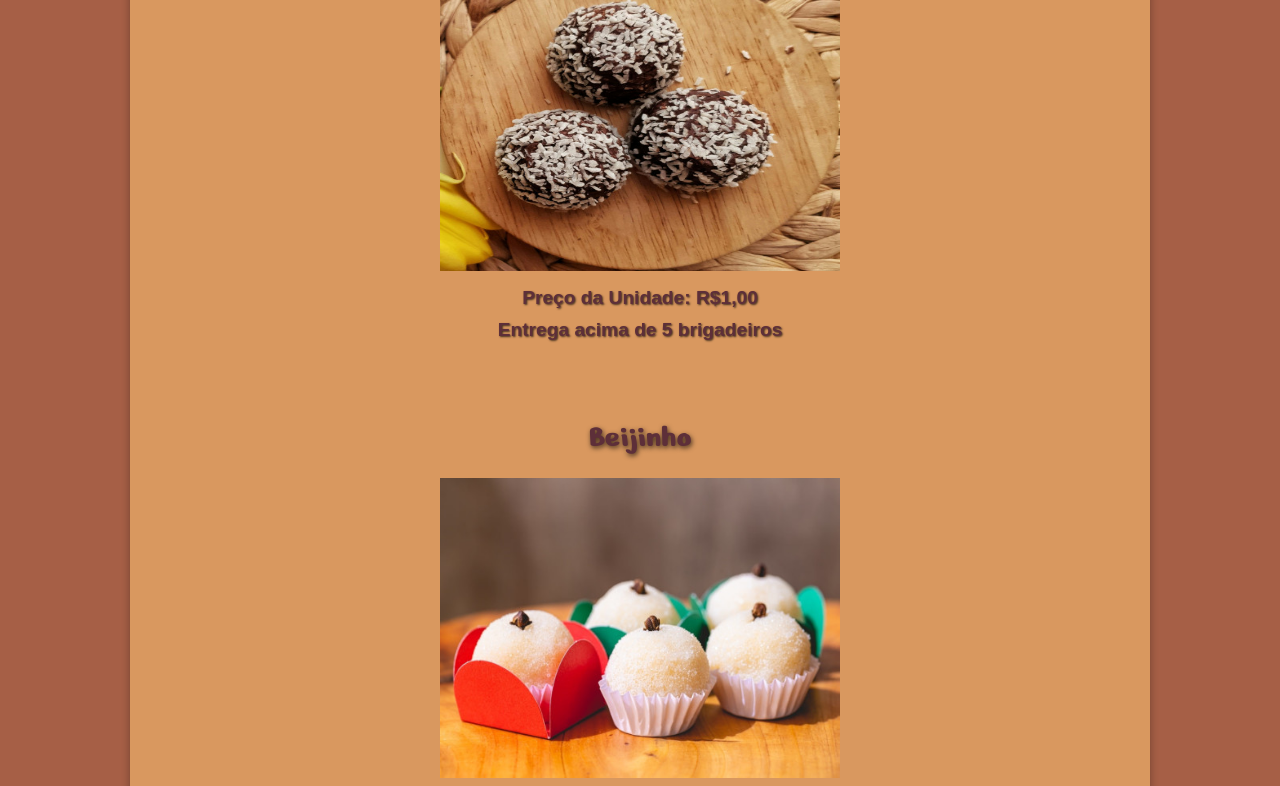
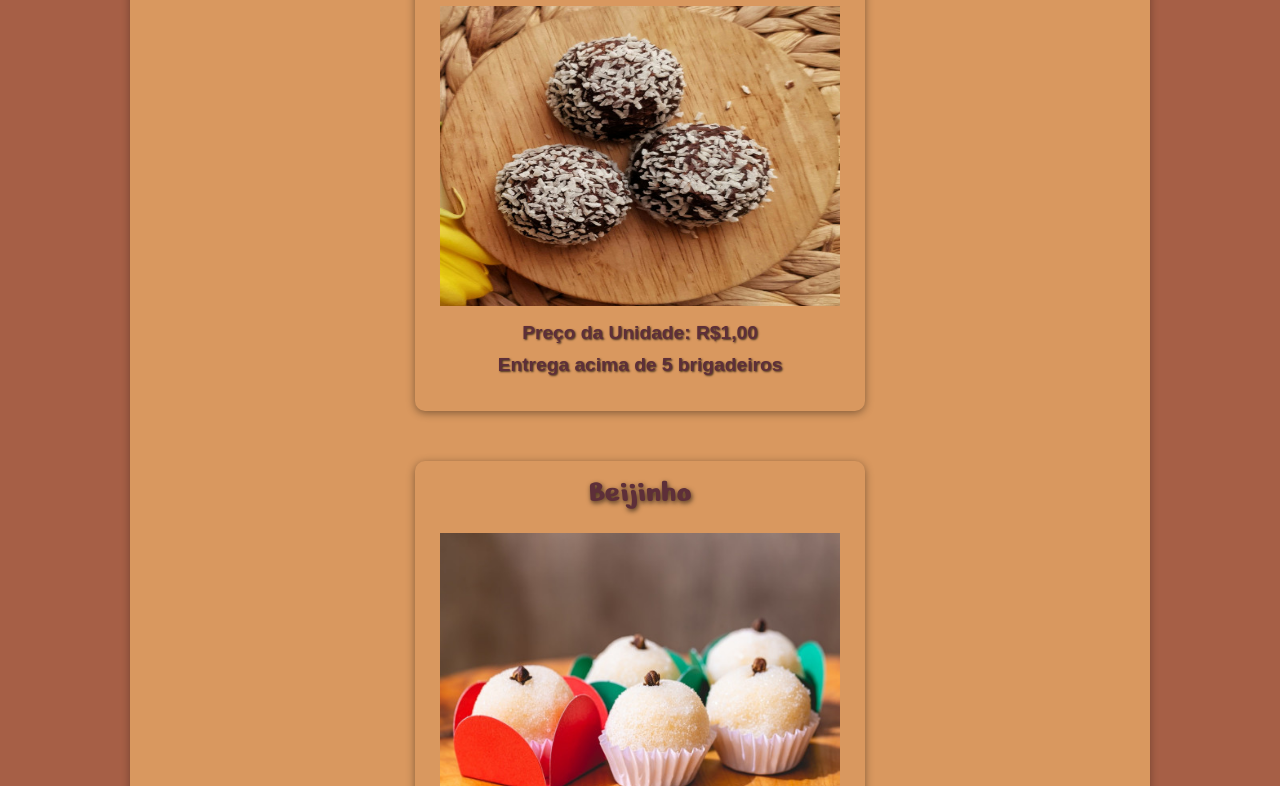
Before and after one commit to oevemgoncalves/projeto-brigadeiro, a plain HTML site: page index.html in a window 1280 px wide. Shown: the part 404-1190 px from the top of the page. Drawn offline with Linux system fonts and the light colour scheme; a web font is replaced by a local one.

Commit message:
style atualizado

```diff
--- a/estilo/estilo-brigadeiro.css
+++ b/estilo/estilo-brigadeiro.css
@@ -114,16 +114,12 @@ main img {
 }
 
 section.p1 {
+    background-color: rgba(166, 96, 70, 0);
     color: #5d2f39;
     padding-bottom: 30px;
     margin: auto;
-    margin-top: 10px;
-    margin-bottom: 30px;
-
-}
-
-section.p1:hover{
-    background-color: rgba(166, 96, 70, 0.2);
+    margin-top: 50px;
+    margin-bottom: 50px;
     width: 450px;
     border-radius: 10px;
     box-shadow: 0px 2px 8px rgba(0, 0, 0, 0.407);
```
